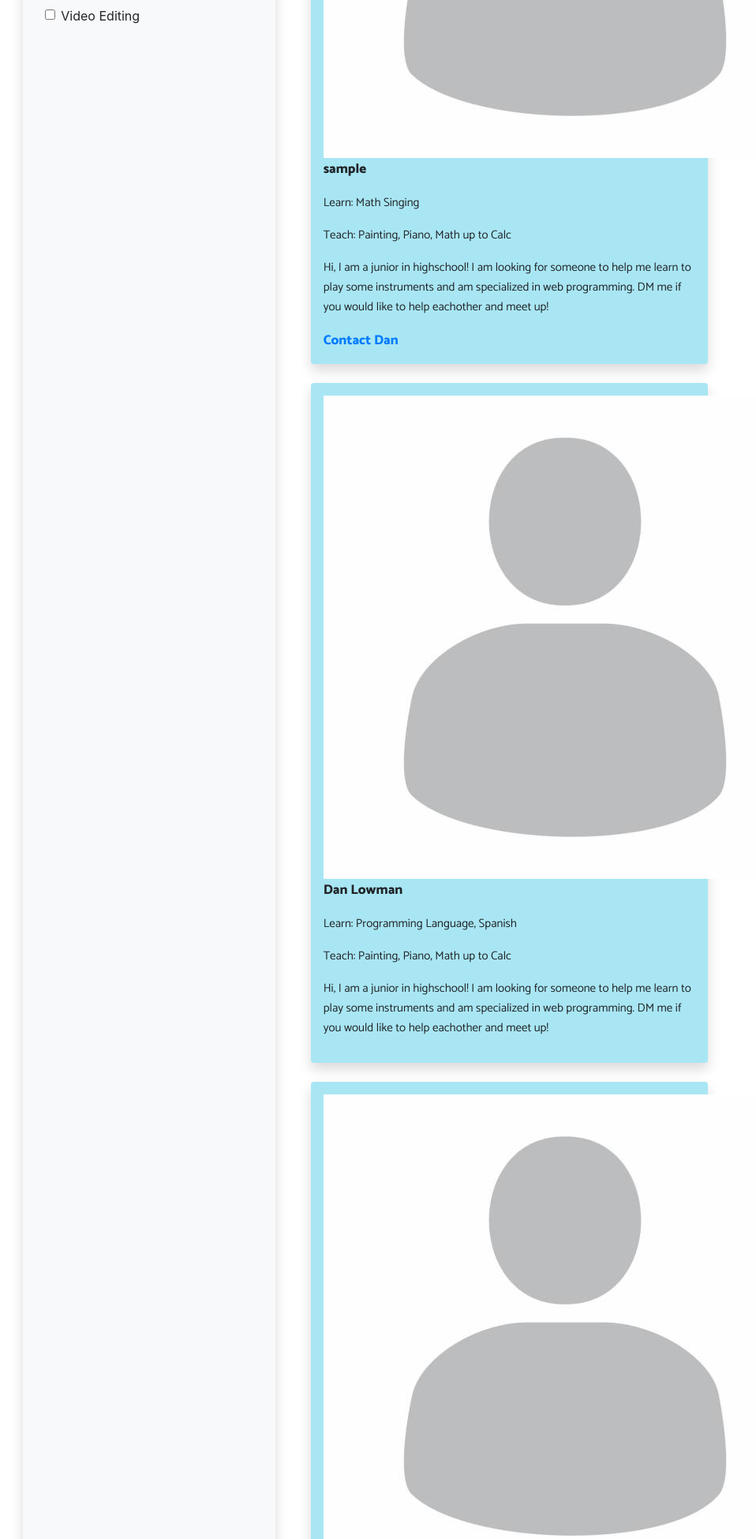
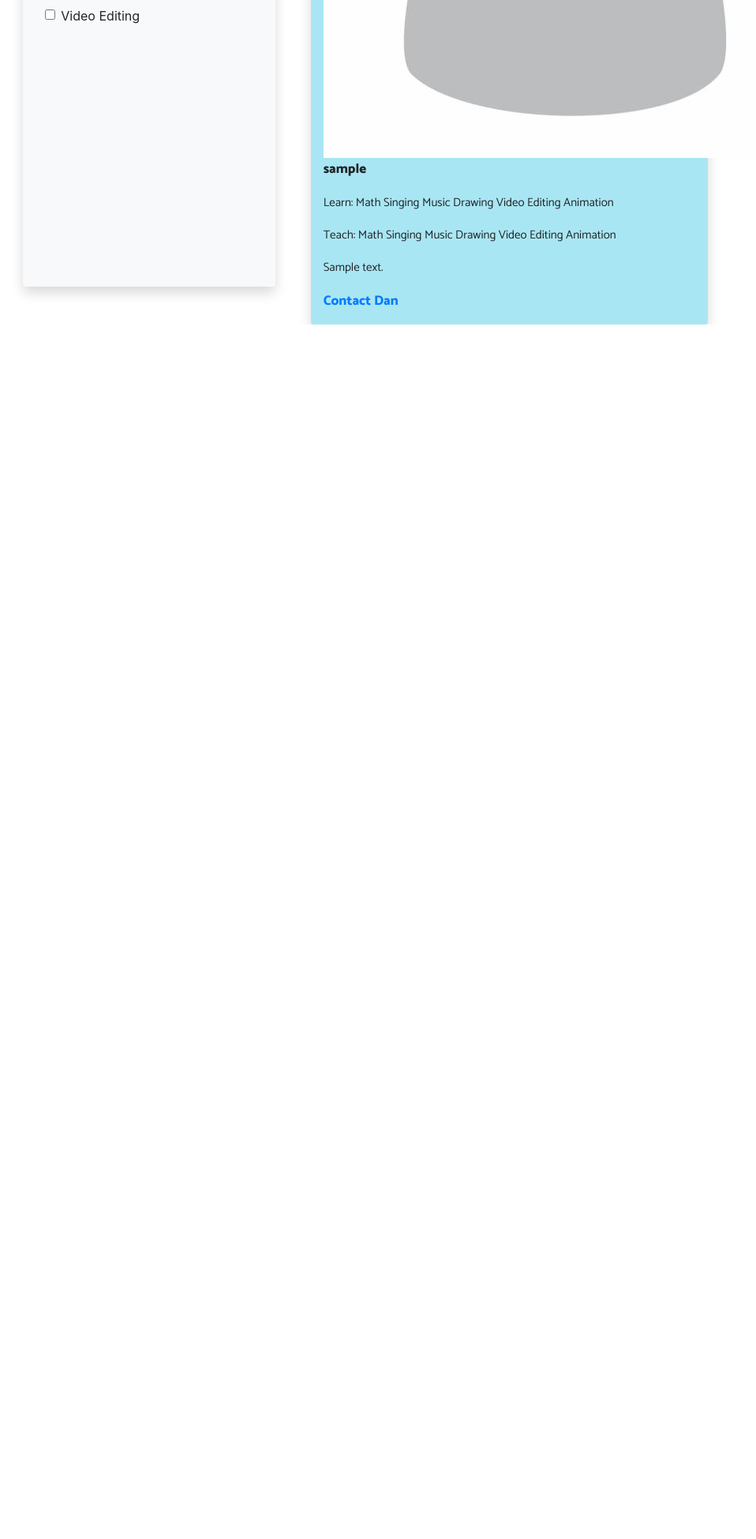
Before and after one commit to ViktorBash/ElevateTogether, a Django app: template mysite/templates/home.html in a window 1280 px wide. Shown: the part 632-2581 px from the top of the page at 79% size, without its empty margins (0-958 px from the left). After the commit the page ends 1043 px from the top, so only its background shows below. Run offline with Django 3.2, Linux system fonts and the light colour scheme; the template is opened without the code that fills it: values that come from a table or form of the project are taken from there, others are empty; a user stored in the database is signed in; tables that the repository leaves empty hold one stand-in row (values such as "Sample post"); parts of the project's set-up code (start-up, migrations or seed data) failed here and were passed over; some libraries are stand-ins or nearby versions.

Commit message:
Update home.html

```diff
--- a/mysite/templates/home.html
+++ b/mysite/templates/home.html
@@ -78,56 +78,46 @@
         {% if profile.learn_singing is True %}
         Singing
         {% endif %}
+        {% if profile.learn_music is True %}
+        Music
+        {% endif %}
+        {% if profile.learn_drawing is True %}
+        Drawing
+        {% endif %}
+        {% if profile.learn_video_editing is True %}
+        Video Editing
+        {% endif %}
+        {% if profile.learn_animation is True %}
+        Animation
+        {% endif %}
         </p>
-        <p class="date">Teach: Painting, Piano, Math up to Calc</p>
+        <p class="date">Teach:
+        {% if profile.knows_math is True %}
+        Math
+        {% endif %}
+        {% if profile.knows_singing is True %}
+        Singing
+        {% endif %}
+        {% if profile.knows_music is True %}
+        Music
+        {% endif %}
+        {% if profile.knows_drawing is True %}
+        Drawing
+        {% endif %}
+        {% if profile.knows_video_editing is True %}
+        Video Editing
+        {% endif %}
+        {% if profile.knows_animation is True %}
+        Animation
+        {% endif %}
+        </p>
       </div>
     </div>
-    <p class="date">Hi, I am a junior in highschool! I am looking for someone to help me learn to play some instruments and am specialized in web programming. DM me if you would like to help eachother and meet up! </p>
+    <p class="date">{{profile.description}}</p>
     <a href="{% url 'create_chat_by_student' user_uuid=profile.link %}" class="message text-primary h3">Contact Dan</a>
   </div>
   {% endfor %}
-  <div class=" shadow p-3 pb-1 rounded lightblue-custom mx-auto mt-4">
-    <div class="row">
-      <div class="col">
-        <img src="placeholder.jpeg" alt="profile" >
-      </div>
-      <div class="col">
-        <p class="message">Dan Lowman</p>
-        <p class="date">Learn: Programming Language, Spanish</p>
-        <p class="date">Teach: Painting, Piano, Math up to Calc</p>
-      </div>
-    </div>
-    <p class="date">Hi, I am a junior in highschool! I am looking for someone to help me learn to play some instruments and am specialized in web programming. DM me if you would like to help eachother and meet up! </p>
-    {% comment %} <a href="{% url 'create_chat_by_student'  %}" class="message text-primary h3">Contact Dan</a> {% endcomment %}
-  </div>
-  <div class=" shadow p-3 pb-1 rounded lightblue-custom mx-auto mt-4">
-    <div class="row">
-      <div class="col">
-        <img src="placeholder.jpeg" alt="profile" >
-      </div>
-      <div class="col">
-        <p class="message">Lily Ross</p>
-        <p class="date">Activities: Learn: Piano, Flute </p>
-        <p class="date">Teach: Javascript, Python, HTML, CSS</p>
-      </div>
-    </div>
-    <p class="date">Hi, I am a junior in highschool! I am looking for someone to help me learn to play some instruments and am specialized in web programming. DM me if you would like to help eachother and meet up! </p>
-    <a href="#" class="message text-primary h3">Contact Lily</a>
-  </div>
-  <div class=" shadow p-3 pb-1 rounded lightblue-custom mx-auto mt-4">
-    <div class="row">
-      <div class="col">
-        <img src="placeholder.jpeg" alt="profile" >
-      </div>
-      <div class="col">
-        <p class="message">Lily Ross</p>
-        <p class="date">Activities: Learn: Piano, Flute </p>
-        <p class="date">Teach: Javascript, Python, HTML, CSS</p>
-      </div>
-    </div>
-    <p class="date">Hi, I am a junior in highschool! I am looking for someone to help me learn to play some instruments and am specialized in web programming. DM me if you would like to help eachother and meet up! </p>
-    <a href="#" class="message text-primary h3">Contact Lily</a>
-  </div>
+
 </div>
 <div class="col-3 m-4">
   <p class="h2" style="font-family: Catamaran;font-style: normal; font-weight:500; font-size: 30px; line-height: 49px; text-align: center; color: #1D77FF;">Messages</p>
```
